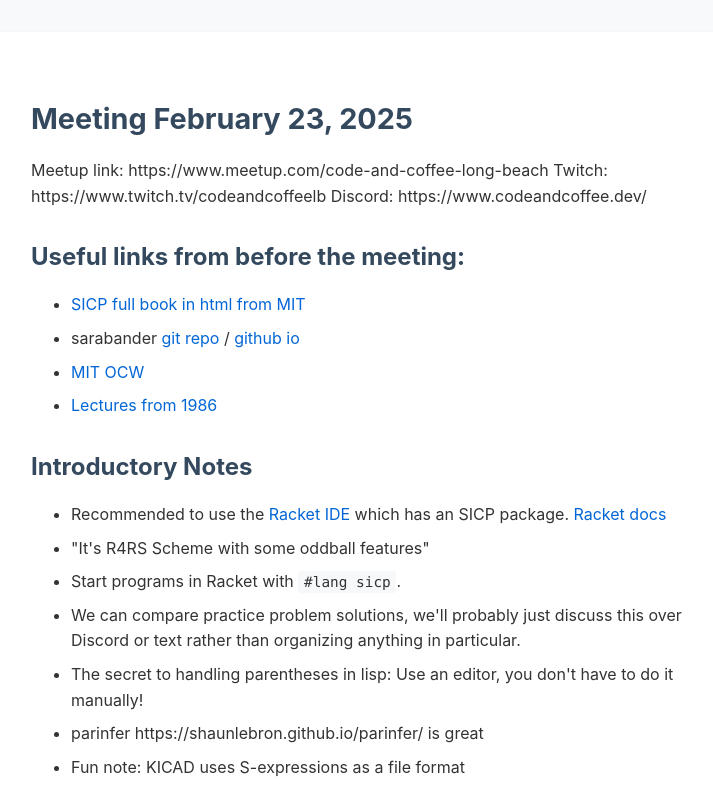
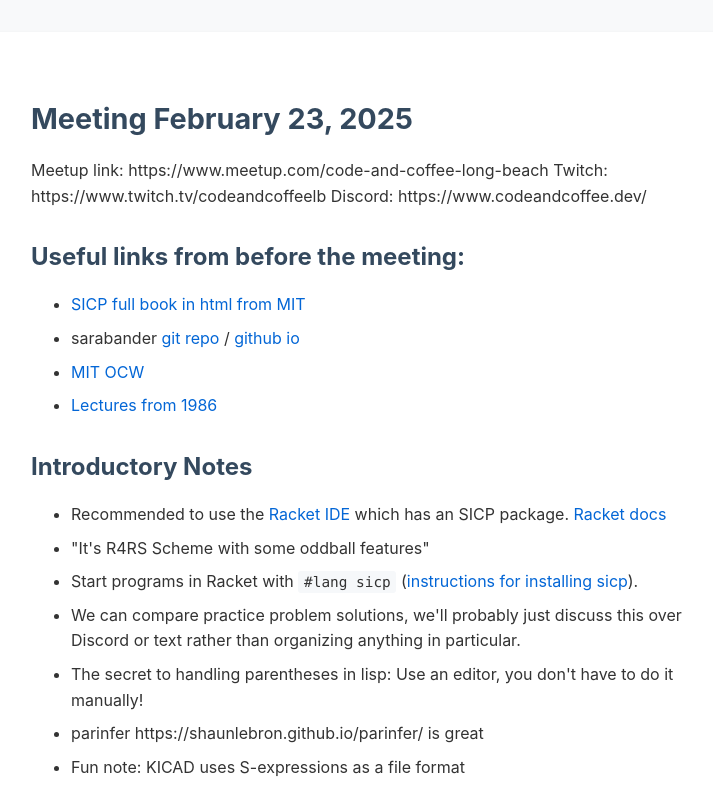
Before and after one commit to physbuzz/sicp, a plain HTML site: page docs/meetings/02-23-2025.html in a window 1280 px wide. Shown: the top 800 px of the page, without its empty margins (257-970 px from the left). Drawn offline with nearby package versions, Linux system fonts and the light colour scheme.

Commit message:
Update 02-23-2025.html
Add direct link for installing sicp package.

```diff
--- a/docs/meetings/02-23-2025.html
+++ b/docs/meetings/02-23-2025.html
@@ -354,7 +354,7 @@ Discord: https://www.codeandcoffee.dev/</p>
 <ul>
 <li>Recommended to use the <a href="https://www.racket-lang.org/">Racket IDE</a> which has an SICP package. <a href="https://docs.racket-lang.org/">Racket docs</a></li>
 <li>"It's R4RS Scheme with some oddball features"</li>
-<li>Start programs in Racket with <code>#lang sicp</code>.</li>
+<li>Start programs in Racket with <code>#lang sicp</code> (<a href="https://docs.racket-lang.org/sicp-manual/Installation.html">instructions for installing sicp</a>). </li>
 <li>We can compare practice problem solutions, we'll probably just discuss this over Discord or text rather than organizing anything in particular.</li>
 <li>The secret to handling parentheses in lisp: Use an editor, you don't have to do it manually!</li>
 <li>parinfer https://shaunlebron.github.io/parinfer/ is great</li>
```
